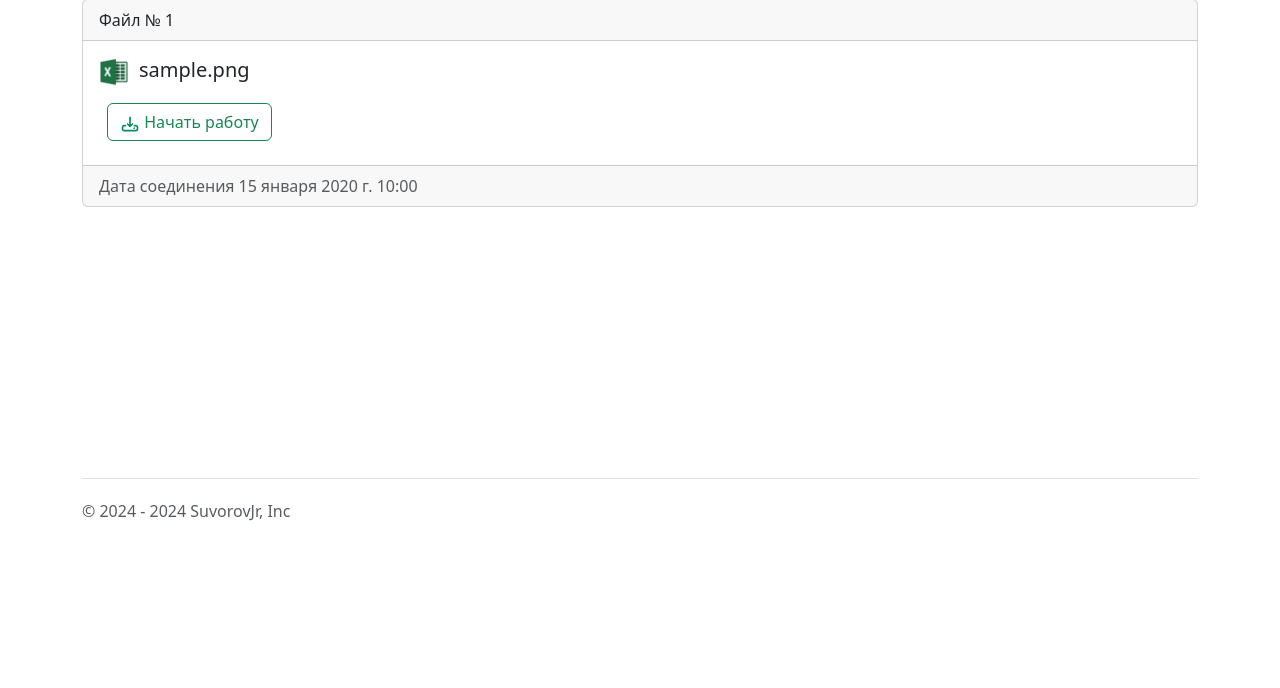
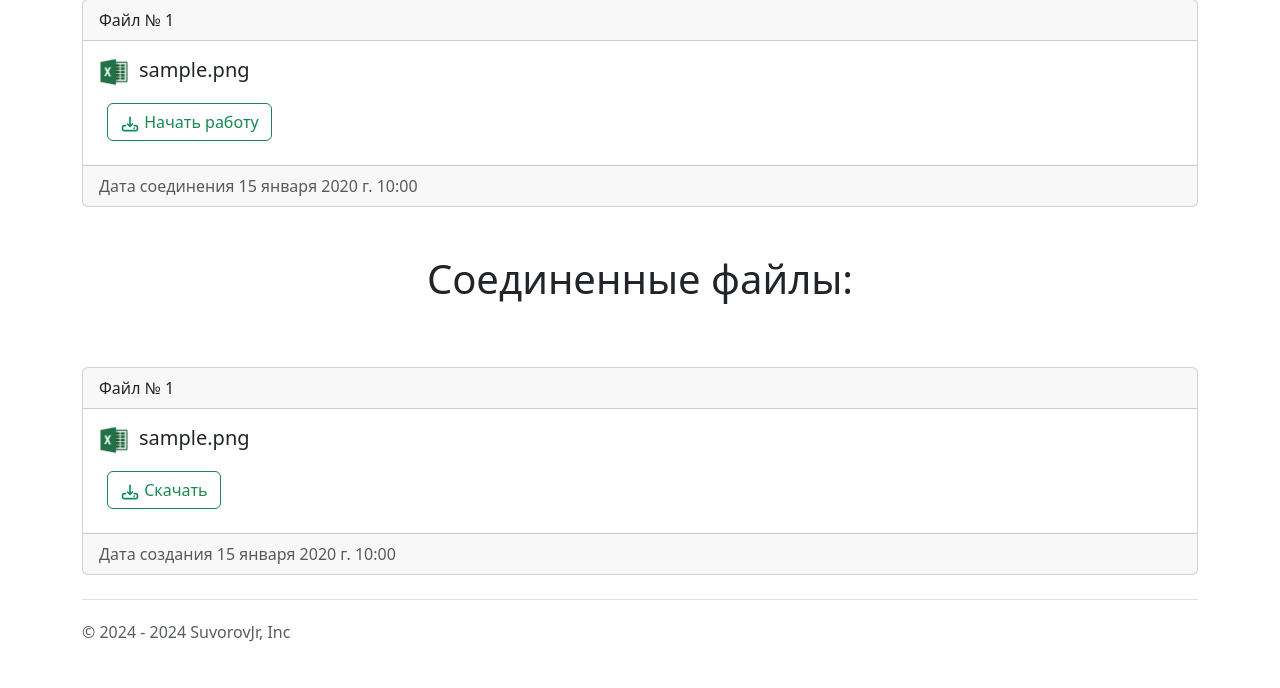
Before and after one commit to suvorovjr/merge_tables, a Django app: page /report/list/ in a window 1280 px wide. Shown: the part 233-921 px from the top of the page. Before the commit the page ends 754 px from the top, so only its background shows below. Run offline with Django 5.2, Linux system fonts and the light colour scheme; tables that the repository leaves empty hold one stand-in row (values such as "Sample post"); parts of the project's set-up code (start-up, migrations or seed data) failed here and were passed over; some libraries are stand-ins or nearby versions.

Commit message:
add changes in report model

```diff
--- a/report/services.py
+++ b/report/services.py
@@ -27,9 +27,7 @@ class MakeReport:
         self.__result_df['Разница порогов'] = (
                 100 * (self.__result_df['Подходящий порог'] - self.__result_df['Ваш порог для софинсирования'])
                 / self.__result_df['Подходящий порог']
-        )
-
-        self.__result_df['Разница порогов'] = self.__result_df['Разница порогов'].apply(np.ceil)
+        ).round(1)
 
     def save_to_excel(self):
         self.__result_df.to_excel(self.__save_path, index=False)
@@ -37,5 +35,5 @@ class MakeReport:
 
     @staticmethod
     def get_brand_from_id(brand_id):
-        brand = Brand.objects.filter(id=brand_id).first
+        brand = Brand.objects.get(pk=brand_id)
         return brand.name
--- a/report/tasks.py
+++ b/report/tasks.py
@@ -6,7 +6,7 @@ import os
 
 
 @shared_task
-def merge_files(file_path, data):
+def change_report(file_path, data):
     report_client = MakeReport(file_path=file_path, data=data)
     report_client.change_df()
     report_client.set_difference()
--- a/report/templates/report/report_list.html
+++ b/report/templates/report/report_list.html
@@ -27,5 +27,30 @@
         <h1 class="h1 mb-3 fw-normal text-center">Соединенных файлов нет</h1>
         {% endif %}
     </div>
+    <div class="container mt-4">
+        <h1 class="text-center m-5">Соединенные файлы:</h1>
+        {% if additional_object_list %}
+        <div class="row mt-3">
+            {% for object in additional_object_list %}
+            <div class="col-12 mt-3">
+                <div class="card">
+                    <div class="card-header">Файл № {{ forloop.counter }}</div>
+                    <div class="card-body">
+                        <h5 class="card-title">
+                            <img src="{% static 'imagine/excel_logo.png' %}" alt="Описание"
+                                 class="excel-logo"/>{{ object.file }}</h5>
+                        <a href="{% url 'merge_files:download_file' object.pk %}" class="btn btn-outline-success m-2">
+                            <img src="{% static 'imagine/download_logo.svg' %}" alt="My Image" width="20" height="20"/>
+                            Скачать</a>
+                    </div>
+                    <div class="card-footer text-body-secondary">Дата создания {{ object.upload_date }}</div>
+                </div>
+            </div>
+            {% endfor %}
+        </div>
+        {% else %}
+        <h1 class="h1 mb-3 fw-normal text-center">Соединенных файлов нет</h1>
+        {% endif %}
+    </div>
 </main>
 {% endblock %}
--- a/report/urls.py
+++ b/report/urls.py
@@ -1,6 +1,6 @@
 from django.urls import path
 from .apps import ReportConfig
-from .views import ReportCreateView, ReportListView, ReportDetailView, load_brands, ProductSubmitView
+from .views import ReportCreateView, ReportListView, ReportDetailView, load_brands
 
 app_name = ReportConfig.name
 
@@ -9,5 +9,4 @@ urlpatterns = [
     path('list/', ReportListView.as_view(), name='list'),
     path('detail/<int:pk>/', ReportDetailView.as_view(), name='detail'),
     path('api/brands/', load_brands, name='load_brands'),
-    path('api/get-data/', ProductSubmitView.as_view(), name='get_data')
 ]
--- a/report/views.py
+++ b/report/views.py
@@ -2,13 +2,13 @@ import json
 from json.decoder import JSONDecodeError
 from django.http import JsonResponse
 from django.utils.decorators import method_decorator
-from django.views import View
+from .tasks import change_report
 from django.views.decorators.csrf import csrf_exempt
 from django.views.generic import CreateView, ListView, DetailView
 from .forms import ReportForm
 from django.urls import reverse_lazy
 from common.mixins import ContextDataMixin
-from .models import ReportFile, Brand
+from .models import ReportFile, Brand, ChangeReport
 
 
 class ReportCreateView(ContextDataMixin, CreateView):
@@ -24,26 +24,27 @@ class ReportListView(ContextDataMixin, ListView):
     template_name = 'report/report_list.html'
     title = 'Загруженные отчеты'
     active_page = 'report_list'
+    additional_object_list = ChangeReport.objects.all()
 
 
+@method_decorator(csrf_exempt, name='dispatch')
 class ReportDetailView(ContextDataMixin, DetailView):
     model = ReportFile
     template_name = 'report/report_detail.html'
     title = 'Работа с отчетом'
 
+    def post(self, request, *args, **kwargs):
+        obj = self.get_object()
+        try:
+            data = json.loads(request.body)
+            if len(data) == 0:
+                raise JSONDecodeError(msg='Пустой список!', doc='', pos=0)
+            change_report.delay(obj.file.path, data)
+            return JsonResponse({'status': 'success'})
+        except JSONDecodeError as e:
+            return JsonResponse({'status': 'error', 'message': e.msg})
+
 
 def load_brands(request):
     brands = list(Brand.objects.all().values('id', 'name'))
     return JsonResponse(brands, safe=False)
-
-
-@method_decorator(csrf_exempt, name='dispatch')
-class ProductSubmitView(View):
-    def post(self, request, *args, **kwargs):
-        try:
-            data = json.loads(request.body)
-            if len(data) == 0:
-                raise JSONDecodeError(msg='Пустой список!', doc='', pos=0)
-            return JsonResponse({'status': 'success'})
-        except JSONDecodeError as e:
-            return JsonResponse({'status': 'error', 'message': e.msg})
--- a/static/js/my_script.js
+++ b/static/js/my_script.js
@@ -86,7 +86,7 @@ document.addEventListener("DOMContentLoaded", function() {
             brandsData.push({brandId: brandId, rate: percentageRate});
         });
 
-        fetch('/report/api/get-data/', {
+        fetch(window.location.href, {
             method: 'POST',
             headers: {
                 'Content-Type': 'application/json',
```
